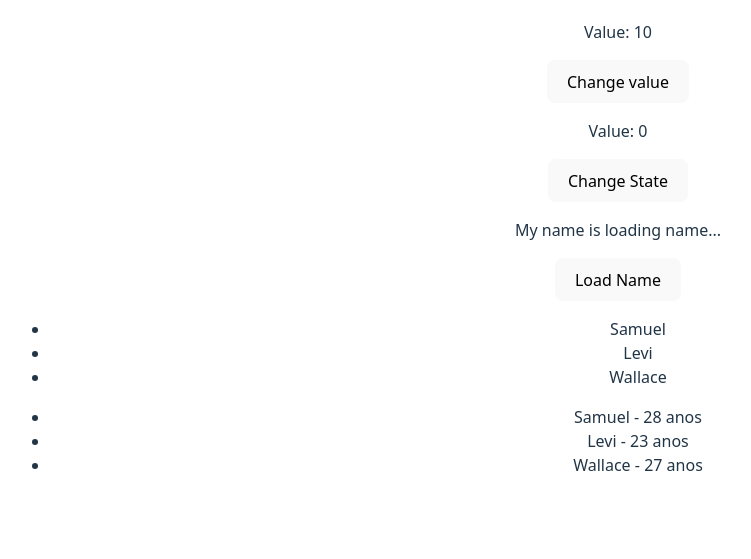
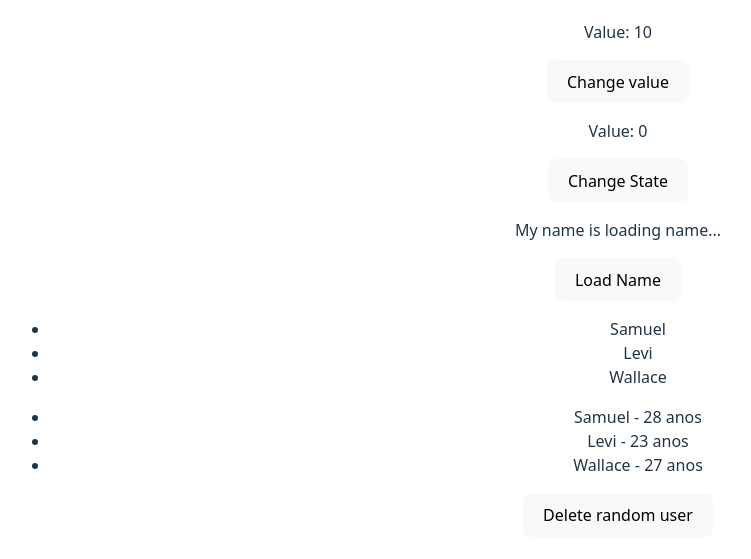
Before and after one commit to SamuelHeluany/ReactJSLearn, a React (Vite) app in the folder 3_AVANCANDO_EM_REACT/Avancando_react/: page / in a window 1280 px wide. Shown: the part 1007-1566 px from the top of the page, without its empty margins (22-773 px from the left). Built offline with nearby package versions, Linux system fonts and the light colour scheme.

Commit message:
previousState learn

```diff
--- a/3_AVANCANDO_EM_REACT/Avancando_react/src/componnents/ListRender.jsx
+++ b/3_AVANCANDO_EM_REACT/Avancando_react/src/componnents/ListRender.jsx
@@ -11,6 +11,18 @@
 
         ]
     )
+    // Função criada para deletar um usuário aleatório da lista acima
+    const deleteRandomUser = () => {
+        // criou um numero randomico entre 0 e 3
+        const randomNumber = Math.floor(Math.random() * 4)
+        // usa o setUsers onde passa o previous State (normalmente)
+        // coloca prev + nome do conteudo da lista
+        // filtra por usuário (percorre todos os usuários) e o numero
+        // randomico gerado tem q ser diferente do id
+        setUsers((prevUsers) =>
+            prevUsers.filter((user) => randomNumber !== user.id)
+        )
+    }
 
   return <div>
 
@@ -28,6 +40,7 @@
                 </li>
             ))}
         </ul>
+        <button onClick={deleteRandomUser}>Delete random user</button>
     </div>
 
 }
```
Also changed, not shown: 1 other file (tests, documents, lock files or other folders).
